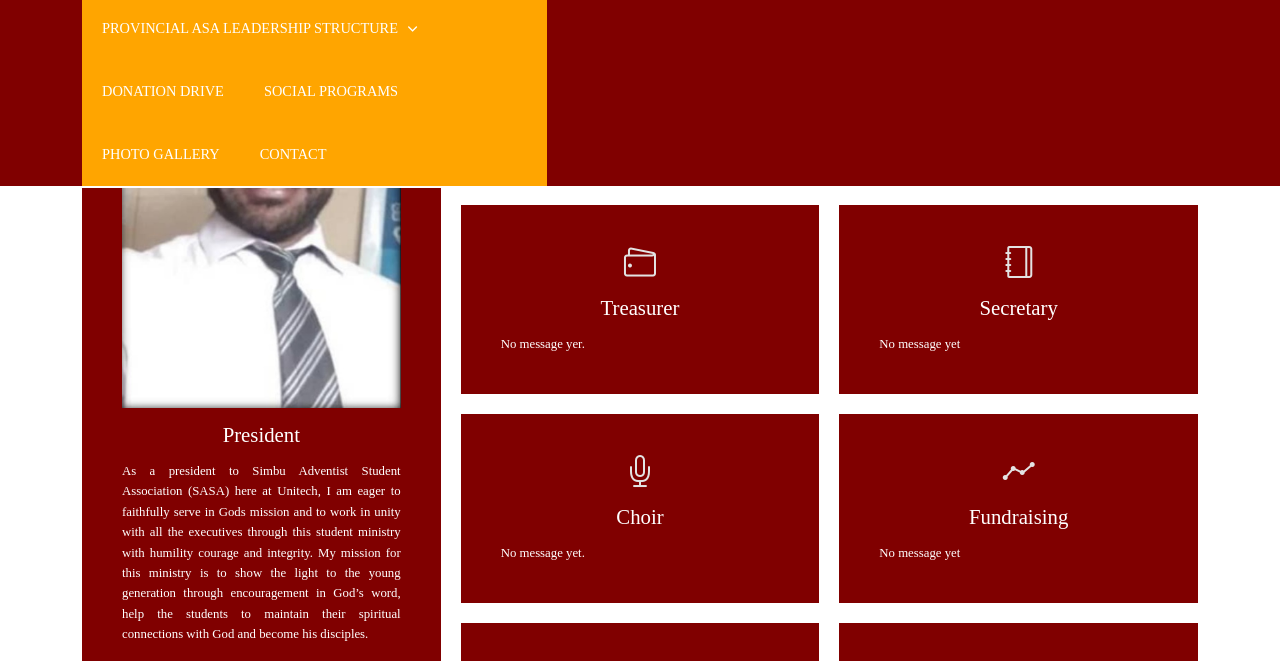
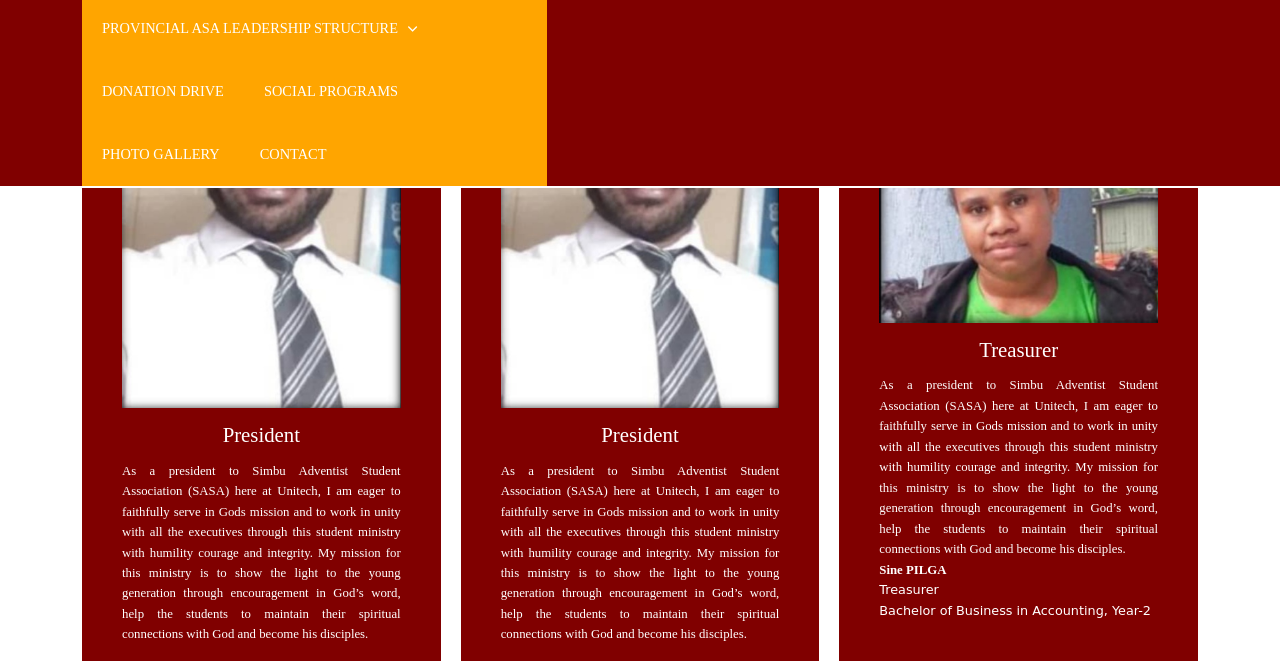
Before and after one commit to UATSA/unitechatsa, a plain HTML site: page sasa.html in a window 1280 px wide. Shown: the part 84-745 px from the top of the page. Drawn offline with nearby package versions, Linux system fonts and the light colour scheme; files whose address does not match are found by name.

Commit message:
Update sasa.html

```diff
--- a/sasa.html
+++ b/sasa.html
@@ -91,16 +91,40 @@ with God and become his disciples.</p>
                   </div>
                    <div class="s-12 m-6 l-4">
                      <div class="content-block margin-bottom">
-                        <i class="icon-sli-fire icon2x"></i>
-                        <h3>Vice-President</h3>
-                        <p>No message yet</p>
+                        <img class="propic" src="img/semester-1/subasa/sasa/eddie.jpg">
+                        <h3>President</h3>
+                        <p>As a president to Simbu Adventist Student Association (SASA) here
+at Unitech, I am eager to faithfully serve in Gods mission and to work
+in unity with all the executives through this student ministry with
+humility courage and integrity. My mission for this ministry is to
+show the light to the young generation through encouragement in
+God’s word, help the students to maintain their spiritual connections
+with God and become his disciples.</p>
+
+<p style="font-family: Brush-script, cursive;"><br>“Whoever aspires to be an overseer desires a noble task”
+<br>– 1Timothy 3:1</p>
+<p style="font-weight: bold;">Eddie SIPA</p>
+<p style="font-family: Brush-script, cursive;">President
+<br> Bachelor of Science in Forestry, Year-4
+                        </p>
                      </div>
                   </div>
                   <div class="s-12 m-6 l-4">
                      <div class="content-block margin-bottom">
-                        <i class="icon-sli-fire icon2x"></i>
-                        <h3>Spiritual Leader</h3>
-                        <p>No message yet</p>
+                        <img class="propic" src="img/semester-1/subasa/sasa/sine.jpg">
+                        <h3>Treasurer</h3>
+                        <p>As a president to Simbu Adventist Student Association (SASA) here
+at Unitech, I am eager to faithfully serve in Gods mission and to work
+in unity with all the executives through this student ministry with
+humility courage and integrity. My mission for this ministry is to
+show the light to the young generation through encouragement in
+God’s word, help the students to maintain their spiritual connections
+with God and become his disciples.</p>
+
+<p style="font-weight: bold;">Sine PILGA</p>
+<p style="font-family: Brush-script, cursive;">Treasurer
+<br> Bachelor of Business in Accounting, Year-2
+                        </p>
                      </div>
                   </div>
                   <div class="s-12 m-6 l-4">
```
